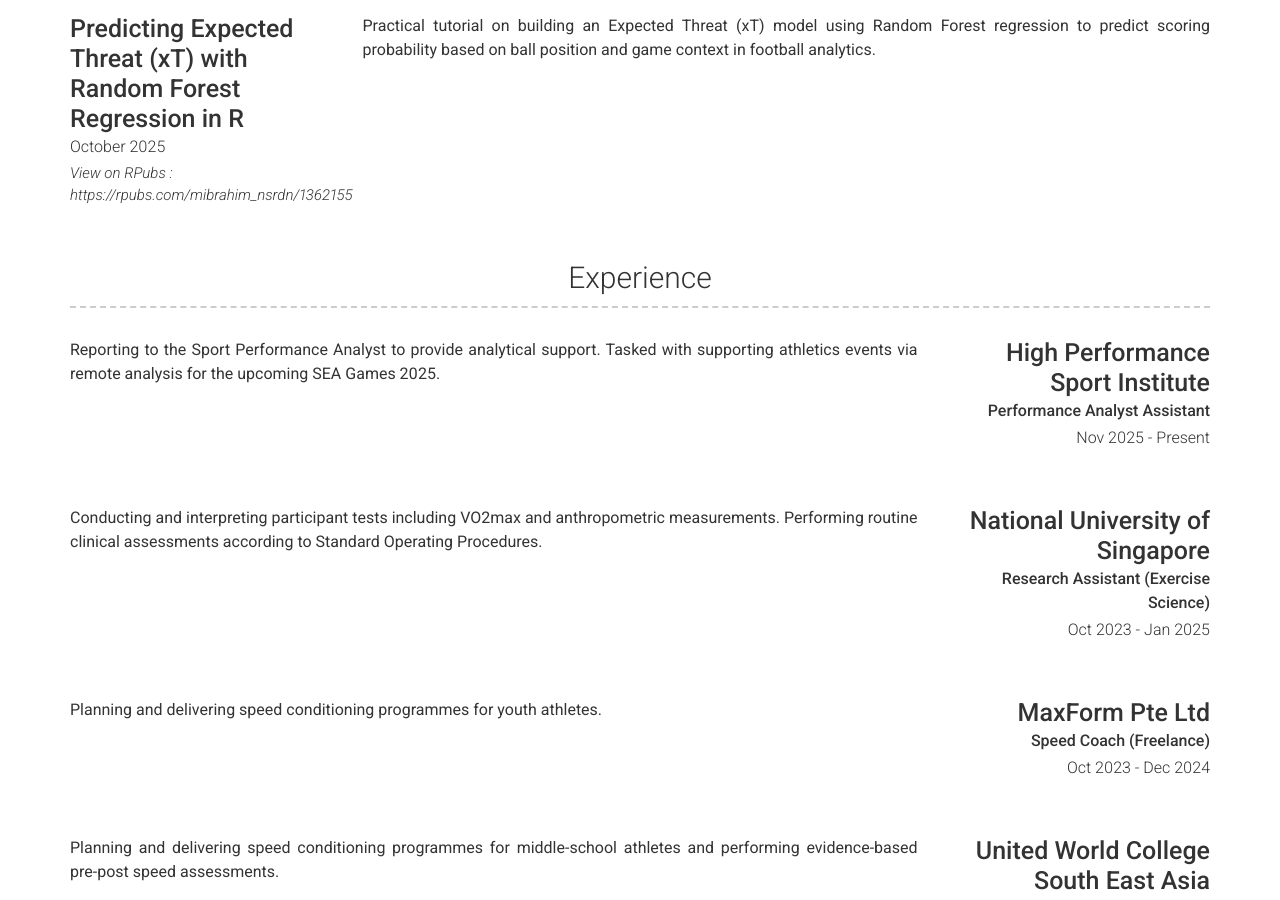
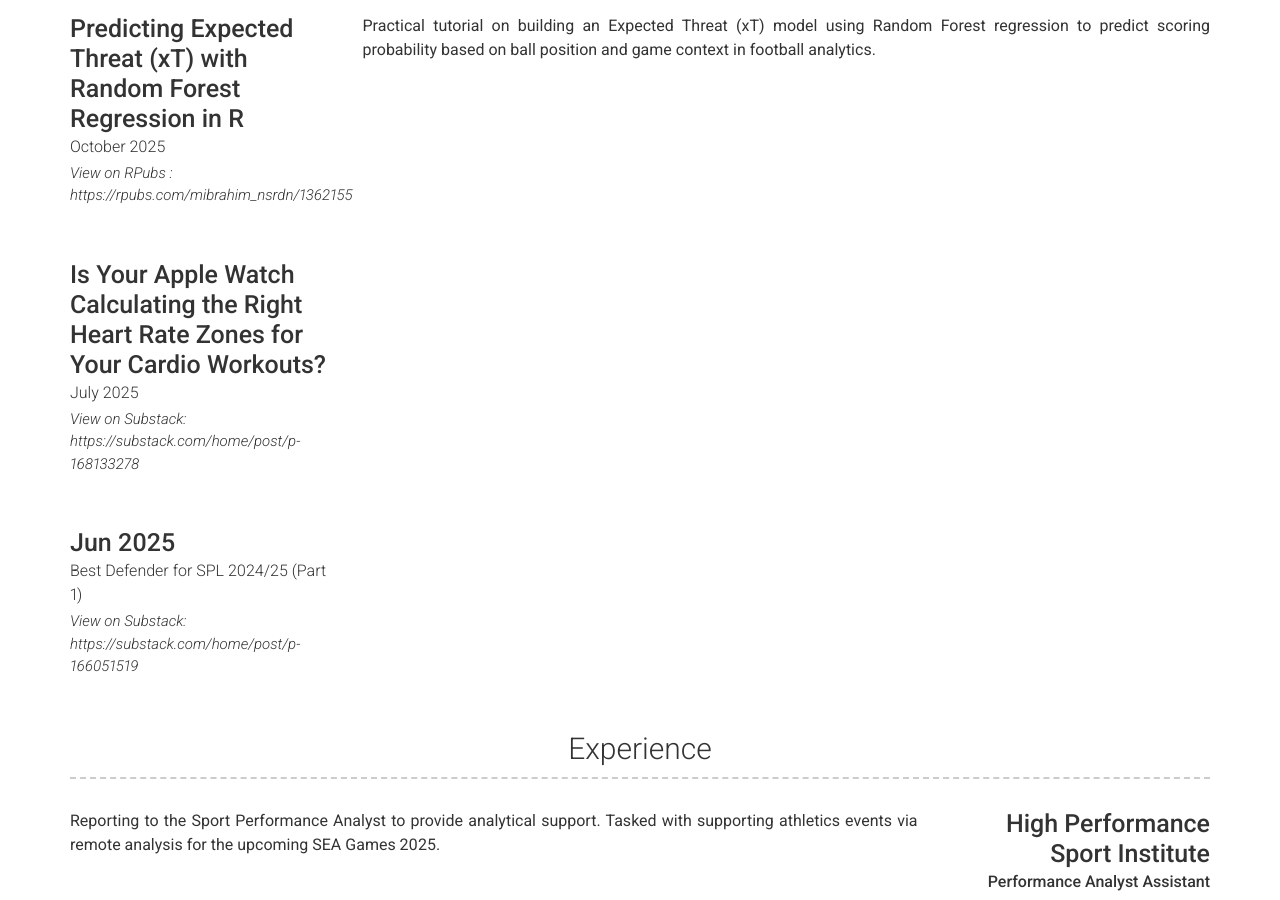
Before and after one commit to ibrahim-nasaruddin/ibrahim-nasaruddin.github.io, a Jekyll site: the page built from index.md, in a window 1280 px wide and 900 px high, scrolled down 984 px. Built offline with Jekyll 4.4.1, drawn with Linux system fonts in a browser that asks for light colours; nearby versions of some CDN libraries.

Commit message:
Added entries to Articles section
Substack articles

```diff
--- a/_config.yml
+++ b/_config.yml
@@ -65,6 +65,17 @@ content:
       link_text: "View on RPubs : https://rpubs.com/mibrahim_nsrdn/1362155"
       description: |
         Practical tutorial on building an Expected Threat (xT) model using Random Forest regression to predict scoring probability based on ball position and game context in football analytics.
+    - layout: left
+      title: Is Your Apple Watch Calculating the Right Heart Rate Zones for Your Cardio Workouts?
+      caption: July 2025
+      link: https://substack.com/home/post/p-168133278
+      link_text: "View on Substack: https://substack.com/home/post/p-168133278"
+    - layout: left
+      title: Jun 2025
+      caption: Best Defender for SPL 2024/25 (Part 1)
+      link: https://substack.com/home/post/p-166051519
+      link_text: "View on Substack: https://substack.com/home/post/p-166051519"
+
 
   - title: Experience
     layout: list
```
